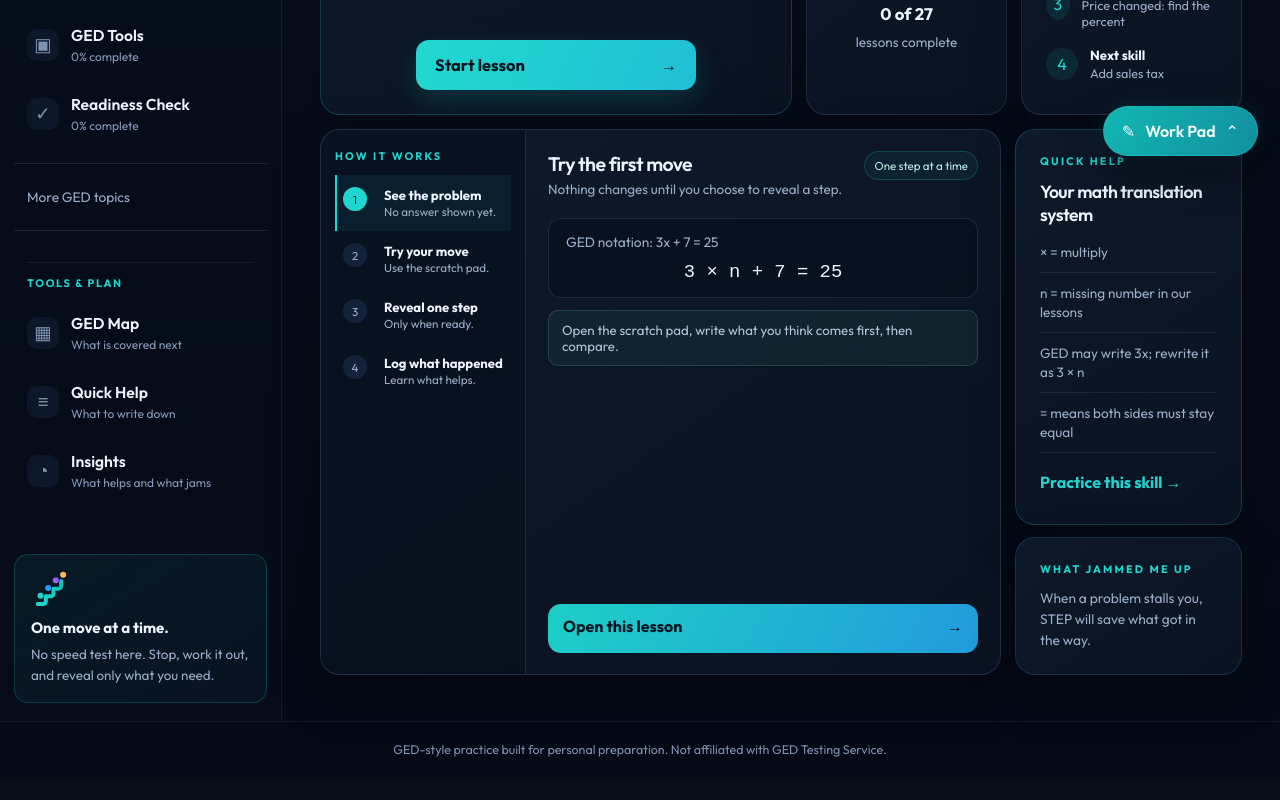
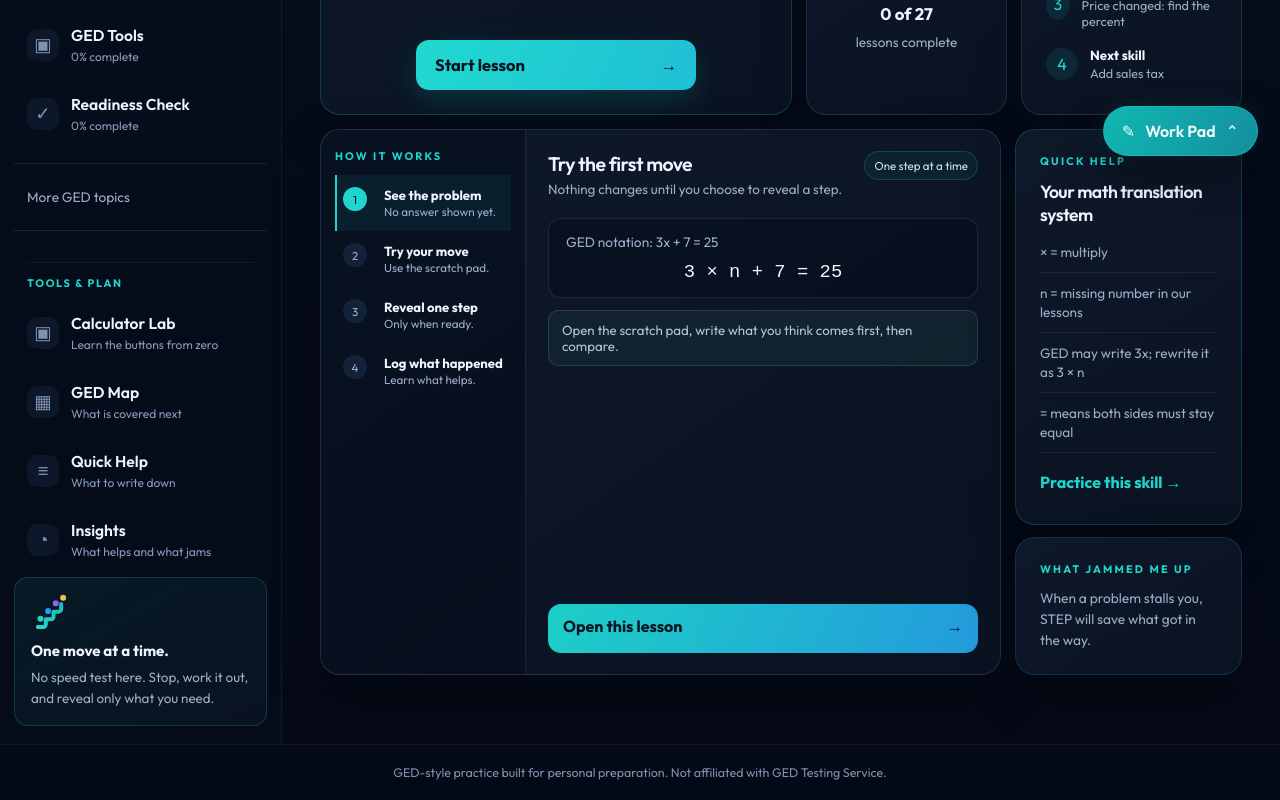
Before and after one commit to Kodaxadev/ged-math-path, a React (Vite) app: page / in a window 1280 px wide. Shown: the part 626-1426 px from the top of the page. Before the commit the page ends 1403 px from the top, so only its background shows below. Built offline with nearby package versions, Linux system fonts and the light colour scheme.

Commit message:
Expose Calculator Lab as first tool destination

```diff
--- a/src/components/Nav.tsx
+++ b/src/components/Nav.tsx
@@ -2,7 +2,7 @@ import { useEffect, useRef } from 'react';
 import type { CourseModule, ModuleId, Progress } from '../types';
 import { moduleCompletion } from '../lib/course';
 
-type NavDestination = ModuleId | 'dashboard' | 'cards' | 'insights' | 'map';
+type NavDestination = ModuleId | 'dashboard' | 'cards' | 'insights' | 'map' | 'calculator-lab';
 
 type Props = {
   modules: CourseModule[];
@@ -72,6 +72,11 @@ export function Nav({ modules, progress, activeModule, open, onSelect, onClose }
         </details>
 
         <p className="nav-group nav-tools-label">TOOLS &amp; PLAN</p>
+        <button type="button" aria-current={current('calculator-lab')} className={activeModule === 'calculator-lab' ? 'nav-card active nav-with-icon tool-priority' : 'nav-card nav-with-icon tool-priority'} onClick={() => onSelect('calculator-lab')}>
+          <span className="nav-icon" aria-hidden="true">▣</span>
+          <span className="nav-title">Calculator Lab</span>
+          <span className="nav-note">Learn the buttons from zero</span>
+        </button>
         <button type="button" aria-current={current('map')} className={activeModule === 'map' ? 'nav-card active nav-with-icon' : 'nav-card nav-with-icon'} onClick={() => onSelect('map')}>
           <span className="nav-icon" aria-hidden="true">▦</span>
           <span className="nav-title">GED Map</span>
```
